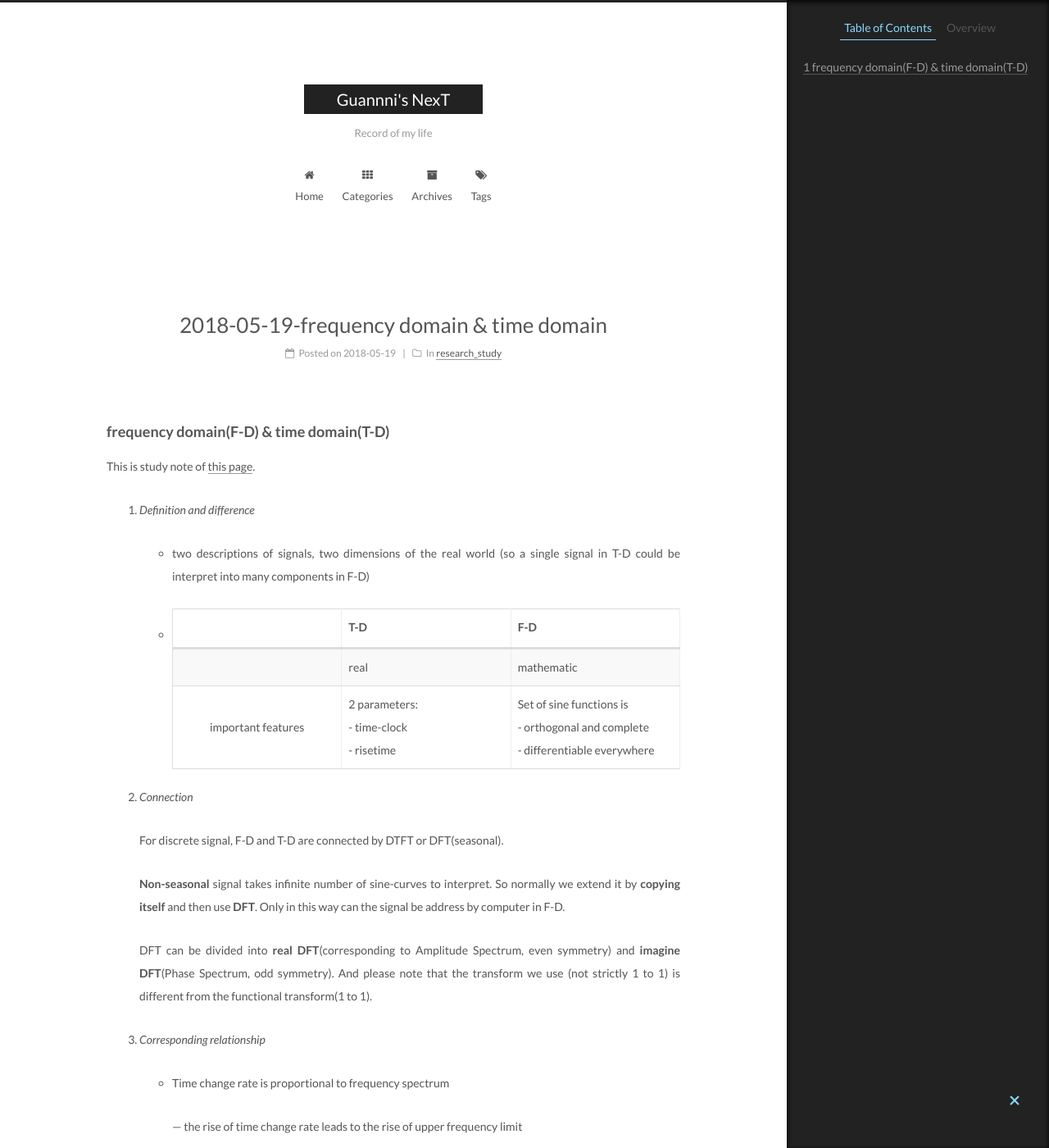
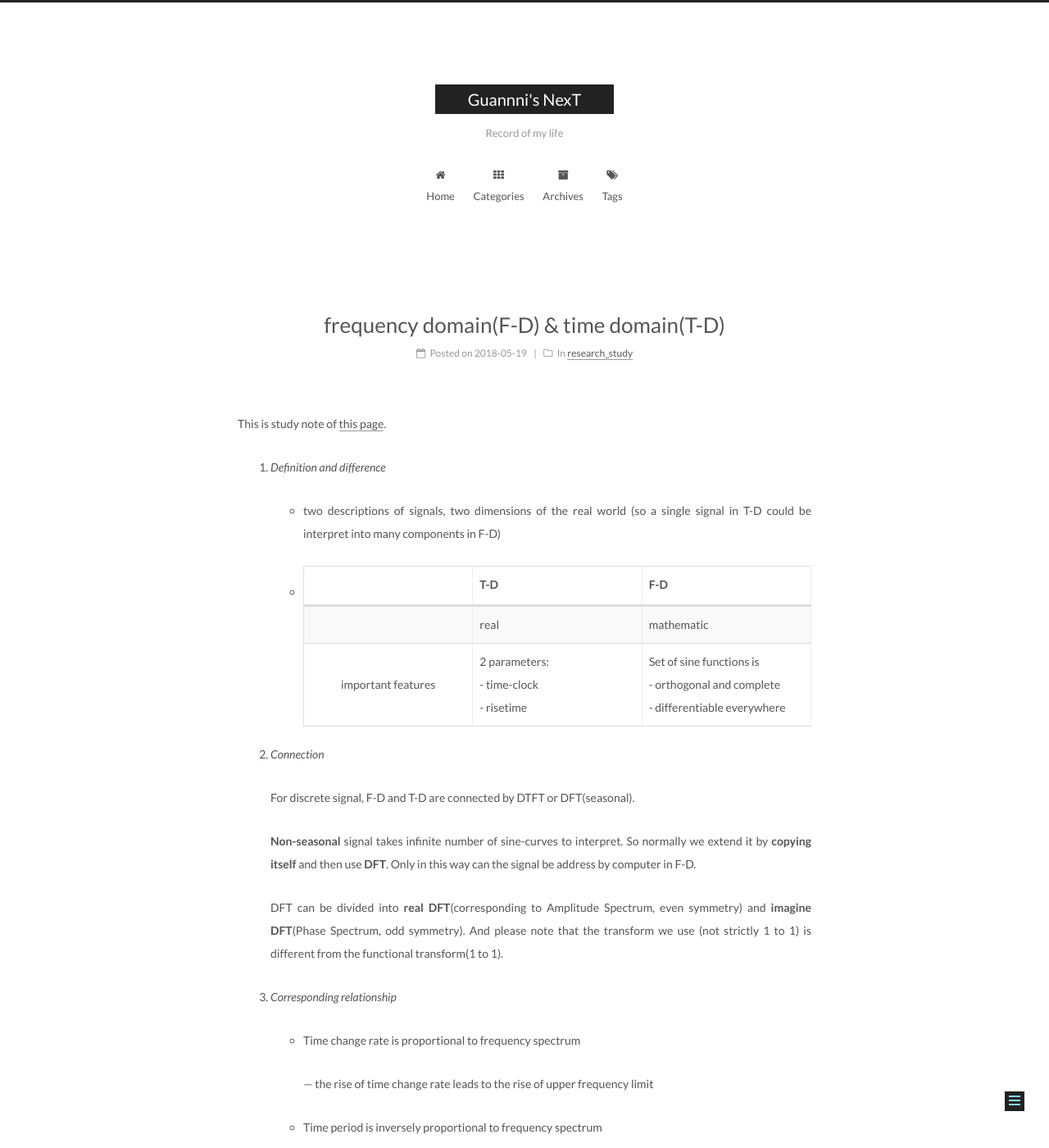
Before and after one commit to guannnni/2018, a Jekyll site: the page built from _posts/2018-05-19-frequency-domain-&-time-domain.md, in a window 1280 px wide and 1400 px high. Shown: the whole window at 82% size. Built offline with Jekyll 4.4.1, drawn with Linux system fonts in a browser that asks for light colours.

Commit message:
Update 2018-05-19-frequency-domain-&-time-domain.md

```diff
--- a/_posts/2018-05-19-frequency-domain-&-time-domain.md
+++ b/_posts/2018-05-19-frequency-domain-&-time-domain.md
@@ -1,12 +1,11 @@
 ---
-title: 2018-05-19-frequency domain & time domain
+title: frequency domain(F-D) & time domain(T-D)
 categories:
  - research_study
 tags:
  - DFT
 ---
 
-### frequency domain(F-D) & time domain(T-D)
 
 This is study note of [this page](http://www.doc88.com/p-1476519575199.html).
 
```
